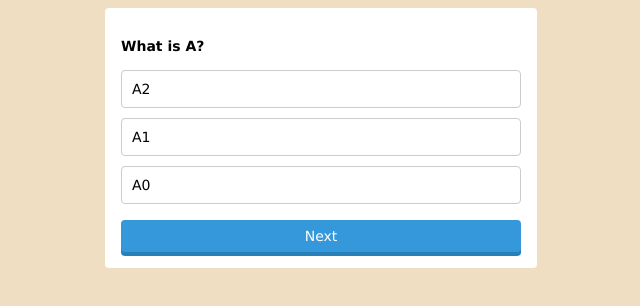
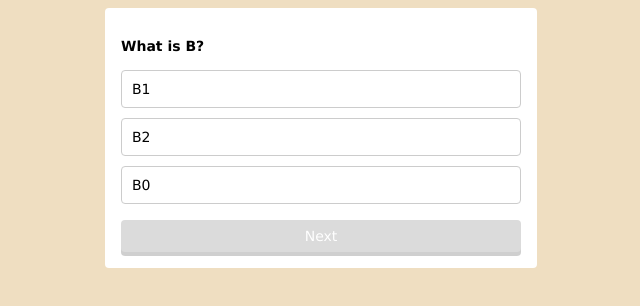
Before and after one commit to Jun-Honda-0326/MyQuizApp, a plain HTML site: page index.html in a window 1280 px wide. Both pictures are taken after a click on the element "Next". Shown: the whole page, without its empty margins (319-959 px from the left). Drawn offline with Linux system fonts and the light colour scheme.

Commit message:
解答した後の処理記述

```diff
--- a/index.html
+++ b/index.html
@@ -10,7 +10,7 @@
     <p id="question"></p>
     <ul id="choices">
     </ul>
-    <div id="btn">Next</div>
+    <div id="btn" class = "disabled">Next</div>
   </section>
 
   <script src="js/main.js"></script>
--- a/js/main.js
+++ b/js/main.js
@@ -36,6 +36,8 @@
     } else{
       li.classList.add('wrong')
     }
+
+    btn.classList.remove('disabled')
   }
 
 
@@ -43,6 +45,11 @@
   function setQuiz(){
     isAnswered = false;
     question.textContent = quizSet[currentNum].q;
+      // 問題文を消去する処理
+    while(choices.firstChild){
+      choices.removeChild(choices.firstChild);
+    }
+
     const shuffledChoices = shuffle([...quizSet[currentNum].c]);  //スプレッド演算子を使って配列のコピーを作成
     shuffledChoices.forEach(choice =>{
     const li = document.createElement('li');
@@ -55,4 +62,10 @@
   }
 
   setQuiz();
+
+  // ボタンをクリックしたら次の問題へ遷移する処理
+  btn.addEventListener('click', () => {
+      currentNum++;
+      setQuiz();
+  });
 }
```
